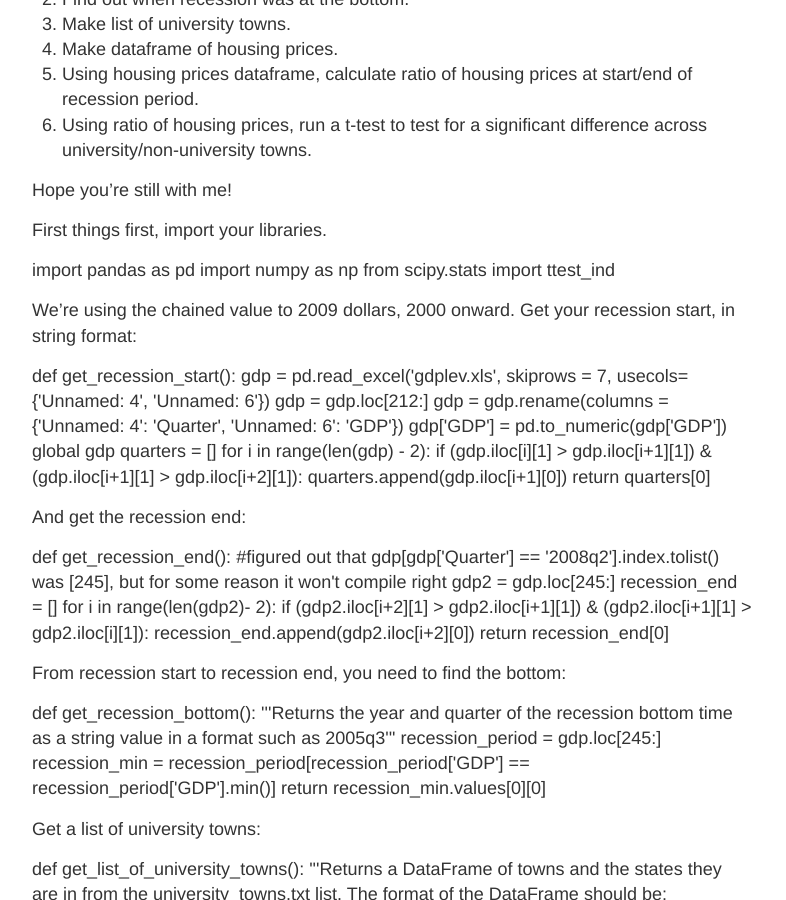
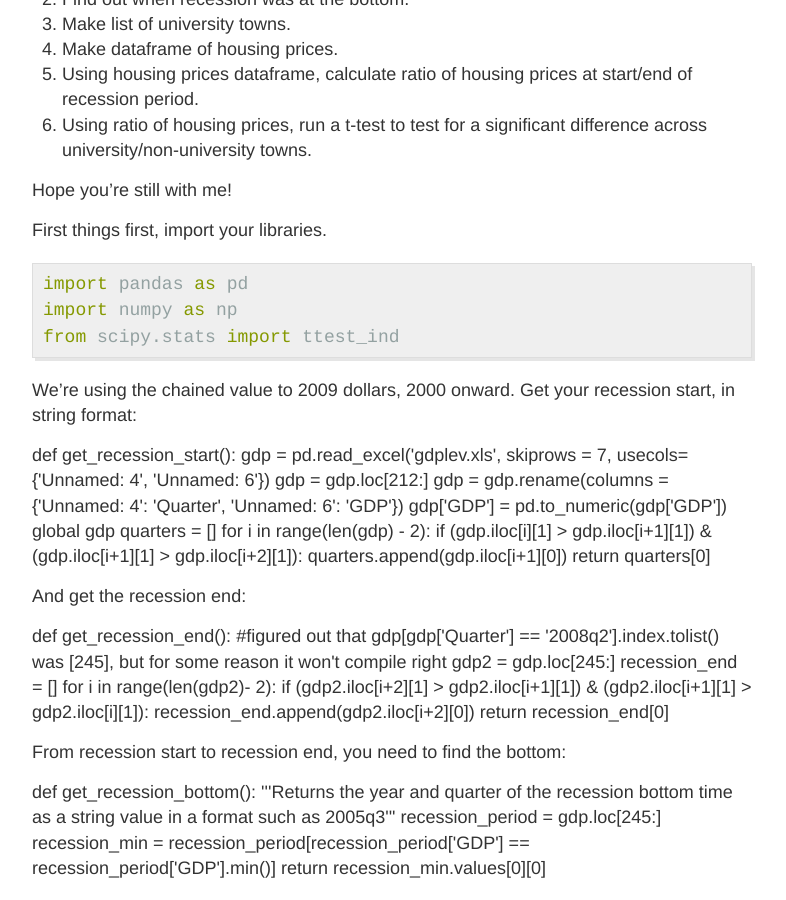
Before and after one commit to awongstory/awongstory.github.io, a Jekyll site: the page built from _posts/2017-04-16-Housing-prices-across-towns.md, in a window 1280 px wide and 900 px high, scrolled down 890 px. Shown: the whole window, without its empty margins (248-1034 px from the left). Built offline with Jekyll 4.4.1, drawn with Linux system fonts in a browser that asks for light colours.

Commit message:
Update 2017-04-16-Housing-prices-across-towns.md

```diff
--- a/_posts/2017-04-16-Housing-prices-across-towns.md
+++ b/_posts/2017-04-16-Housing-prices-across-towns.md
@@ -32,10 +32,11 @@ Hope you're still with me!
 
 First things first, import your libraries.
 
-<block>
+{% highlight python %}
 import pandas as pd
 import numpy as np
-from scipy.stats import ttest_ind</block>
+from scipy.stats import ttest_ind
+{% endhighlight %}
 
 We're using the chained value to 2009 dollars, 2000 onward. Get your recession start, in string format:
 
```
